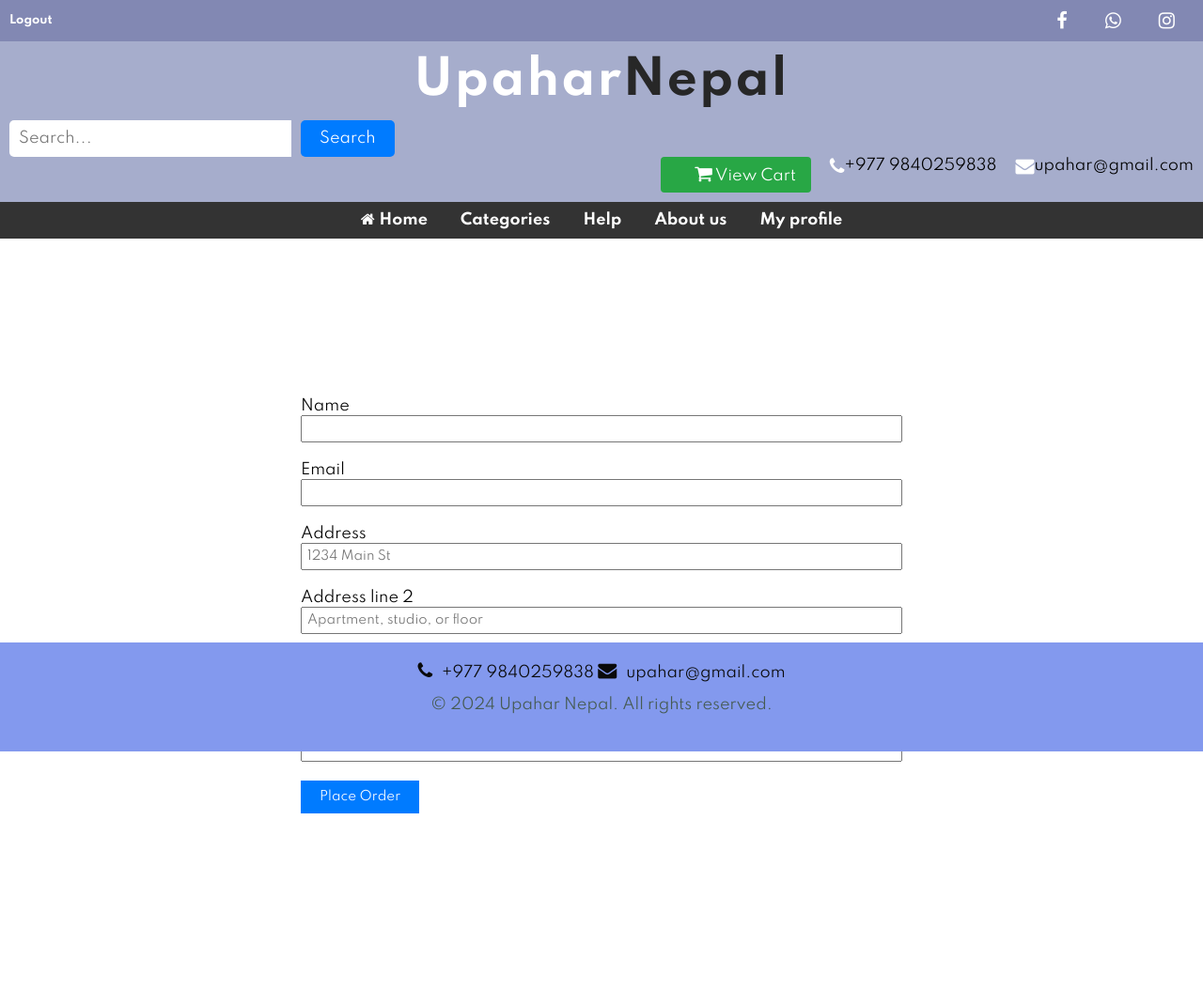
After one commit to amanstha19/gharkosathi, a Django app: page /checkout/ in a window 1280 px wide. The commit adds this page. Shown: the whole page at 94% size. Run offline with Django 4.2, Linux system fonts and the light colour scheme; a user stored in the database is signed in.

Commit message:
checkout added

```diff
--- a/E_shop/urls.py
+++ b/E_shop/urls.py
@@ -23,6 +23,7 @@ urlpatterns = [
     path('cart/cart_detail/', views.cart_detail, name='cart'),
     path('cart/add/<int:product_id>/', views.cart_add, name='cart_add'),
     path('userprofile/', views.userprofile,name='userprofile'),
+    path('checkout/', views.checkout, name='checkout'),
 ]
 
 if settings.DEBUG:
--- a/E_shop/views.py
+++ b/E_shop/views.py
@@ -7,8 +7,9 @@ from django.contrib.auth import authenticate, login as auth_login, logout
 from django.contrib.auth.decorators import login_required
 from django.core.exceptions import ValidationError
 from cart.cart import Cart
-from store_app.models import Order, Delivery, Wishlist
+from store_app.models import Order, Delivery, Wishlist,OrderItem
 from django.contrib.auth import login
+
 
 def index(request):
     products = Product.objects.all()
@@ -173,3 +174,56 @@ def userprofile(request):
     }
 
     return render(request, 'main/userprofile.html', context)
+
+
+
+@login_required(login_url="/main/register/auth/")
+def checkout(request):
+    if request.method == "POST":
+        # Retrieve form data
+        items_json = request.POST.get('itemsJson', '')
+        name = request.POST.get('name', '')
+        email = request.POST.get('email', '')
+        address = request.POST.get('address1', '') + " " + request.POST.get('address2', '')
+        city = request.POST.get('city', '')
+        state = request.POST.get('state', '')
+        zip_code = request.POST.get('zip_code', '')
+        phone = request.POST.get('phone', '')
+
+        # Create an order
+        order = Order.objects.create(
+            user=request.user,
+            total_price=0,  # You need to calculate this based on the items
+            status='Pending',
+            # Other fields...
+        )
+
+        # Add order items
+        items = []  # To store order items for later calculation of total price
+        for item_json in items_json:
+            # Parse the JSON data to retrieve product ID and quantity
+            product_id = item_json['product_id']
+            quantity = item_json['quantity']
+
+            # Get the product
+            product = Product.objects.get(id=product_id)
+
+            # Create an order item
+            order_item = OrderItem.objects.create(
+                order=order,
+                product=product,
+                quantity=quantity
+            )
+
+            items.append(order_item)
+
+        # Calculate total price based on order items
+        total_price = sum(item.product.price * item.quantity for item in items)
+        order.total_price = total_price
+        order.save()
+
+        # Render the checkout page with a thank you message and order ID
+        return render(request, 'register/checkout.html', {'thank': True, 'id': order.id})
+
+    # Render the checkout page if the request method is not POST
+    return render(request, 'register/checkout.html')
--- a/static/css/style.css
+++ b/static/css/style.css
@@ -487,7 +487,7 @@ header {
   display: block; /* Ensure the images are displayed as blocks */
 }
 
-  .footer {
+.footer {
     background-color: #8399ee; /* Light gray background */
     color: #0a0a0a; /* Dark text color */
     padding: 20px;
--- /dev/null
+++ b/templates/register/checkout.html
@@ -0,0 +1,47 @@
+{% extends 'main/base.html' %}
+
+{% block content %}
+<div style="display: flex; justify-content: center; align-items: center; height: 100vh;">
+    <div style="width: 50%;">
+        <form method="post" action="/shop/checkout/" style="margin-bottom: 20px;">
+            {% csrf_token %}
+            <input type="hidden" name="itemsJson" id="itemsJson">
+            <div style="margin-bottom: 20px;">
+                <label for="name" style="margin-bottom: 5px;">Name</label>
+                <input type="text" id="name" name="name" style="width: 100%; padding: 5px;">
+            </div>
+            <div style="margin-bottom: 20px;">
+                <label for="email" style="margin-bottom: 5px;">Email</label>
+                <input type="email" id="email" name="email" style="width: 100%; padding: 5px;">
+            </div>
+            <div style="margin-bottom: 20px;">
+                <label for="address1" style="margin-bottom: 5px;">Address</label>
+                <input type="text" id="address1" name="address1" placeholder="1234 Main St" style="width: 100%; padding: 5px;">
+            </div>
+            <div style="margin-bottom: 20px;">
+                <label for="address2" style="margin-bottom: 5px;">Address line 2</label>
+                <input type="text" id="address2" name="address2" placeholder="Apartment, studio, or floor" style="width: 100%; padding: 5px;">
+            </div>
+            <div style="margin-bottom: 20px; display: flex;">
+                <div style="flex: 1; margin-right: 10px;">
+                    <label for="city" style="margin-bottom: 5px;">City</label>
+                    <input type="text" id="city" name="city" style="width: 100%; padding: 5px;">
+                </div>
+                <div style="flex: 1; margin-right: 10px;">
+                    <label for="state" style="margin-bottom: 5px;">State</label>
+                    <input type="text" id="state" name="state" placeholder="Enter State" style="width: 100%; padding: 5px;">
+                </div>
+                <div style="flex: 1;">
+                    <label for="zip_code" style="margin-bottom: 5px;">Zip</label>
+                    <input type="text" id="zip_code" name="zip_code" style="width: 100%; padding: 5px;">
+                </div>
+            </div>
+            <div style="margin-bottom: 20px;">
+                <label for="phone" style="margin-bottom: 5px;">Phone Number</label>
+                <input type="tel" id="phone" name="phone" style="width: 100%; padding: 5px;">
+            </div>
+            <button type="submit" style="padding: 10px 20px; background-color: #007bff; color: #fff; border: none; cursor: pointer;">Place Order</button>
+        </form>
+    </div>
+</div>
+{% endblock %}
```
Also changed, not shown: store_app/admin.py (+26 -0 lines), store_app/models.py (+37 -7 lines), templates/main/index.html (+14 -6 lines), templates/register/success.html (added, +10 -0 lines), db.sqlite3, store_app/migrations/0011_order_created_at_order_status_order_total_price_and_more.py (added), store_app/migrations/0012_cart.py (added).
